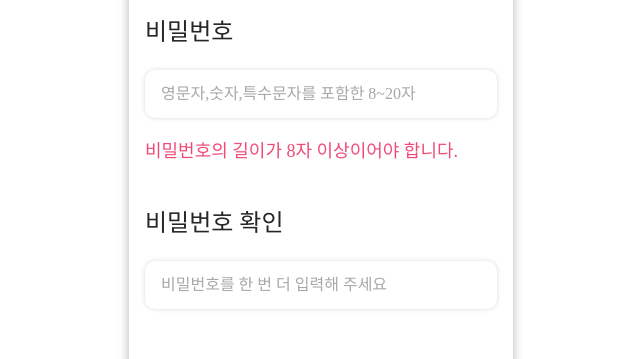
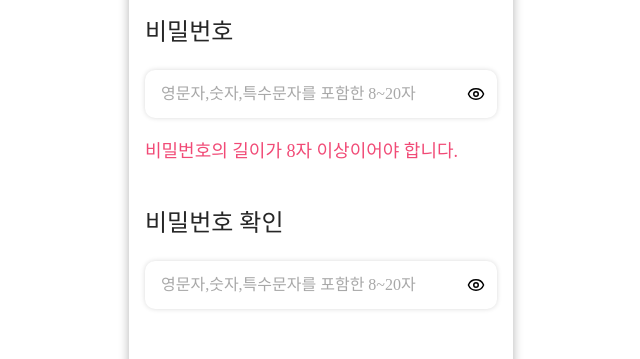
Before and after one commit to hanaro7team1/frontend, a Next.js app: page /auth/signup in a window 1280 px wide. Shown: the part 337-696 px from the top of the page, without its empty margins (319-959 px from the left). Built offline with nearby package versions, Linux system fonts and the light colour scheme; a web font is replaced by a local one.

Commit message:
Feat: 가린 비밀번호 볼 수 있게 처리

```diff
--- /dev/null
+++ b/src/components/domain/admin/auth/PasswordField.tsx
@@ -0,0 +1,32 @@
+import { Eye, EyeOff } from 'lucide-react';
+import { useState } from 'react';
+import { Input } from '@/components/atoms';
+
+type Props = {
+  value: string;
+  onChange: (v: string) => void;
+  placeholder: string;
+};
+
+export function PasswordField({ value, onChange, placeholder = '비밀번호' }: Props) {
+  const [show, setShow] = useState(false);
+  return (
+    <div className='relative'>
+      <Input
+        type={show ? 'text' : 'password'}
+        value={value}
+        placeholder={placeholder}
+        onChange={(e) => onChange(e.target.value)}
+        aria-label='비밀번호'
+      />
+      <button
+        type='button'
+        onClick={() => setShow((s) => !s)}
+        className='absolute top-1/2 right-3 -translate-y-1/2'
+        aria-label={show ? '비밀번호 가리기' : '비밀번호 보기'}
+      >
+        {show ? <EyeOff size={18} /> : <Eye size={18} />}
+      </button>
+    </div>
+  );
+}
--- a/src/components/domain/admin/auth/SignUpAccPage.tsx
+++ b/src/components/domain/admin/auth/SignUpAccPage.tsx
@@ -1,5 +1,6 @@
 import { Input, Txt } from '@/components/atoms';
-import useValidation from '@/hooks/auth/uesValidation';
+import useValidation from '@/hooks/auth/useValidation';
+import { PasswordField } from './PasswordField';
 
 export default function SignUpAccPage() {
   const { form, errors, handleChange } = useValidation();
@@ -13,7 +14,6 @@ export default function SignUpAccPage() {
           아이디
         </Txt>
         <Input
-          name='id'
           placeholder={'아이디를 입력해 주세요'}
           onChange={(e) => handleChange('id', e.target.value)}
         />
@@ -27,10 +27,10 @@ export default function SignUpAccPage() {
         <Txt size={24} align='left'>
           비밀번호
         </Txt>
-        <Input
-          name='password'
+        <PasswordField
+          value={form.password}
           placeholder={'영문자,숫자,특수문자를 포함한 8~20자'}
-          onChange={(e) => handleChange('password', e.target.value)}
+          onChange={(v) => handleChange('password', v)}
         />
         {errors.password && (
           <Txt size={18} align='left' className='text-pink-a76'>
@@ -43,9 +43,10 @@ export default function SignUpAccPage() {
         <Txt size={24} align='left'>
           비밀번호 확인
         </Txt>
-        <Input
-          placeholder={'비밀번호를 한 번 더 입력해 주세요'}
-          onChange={(e) => handleChange('confirmPassword', e.target.value)}
+        <PasswordField
+          value={form.confirmPassword}
+          placeholder={'영문자,숫자,특수문자를 포함한 8~20자'}
+          onChange={(v) => handleChange('confirmPassword', v)}
         />
         {errors.confirmPassword && (
           <Txt size={18} align='left' className='text-pink-a76'>
```
Also changed, not shown: src/hooks/auth/useValidation.ts (renamed from src/hooks/auth/uesValidation.ts).
